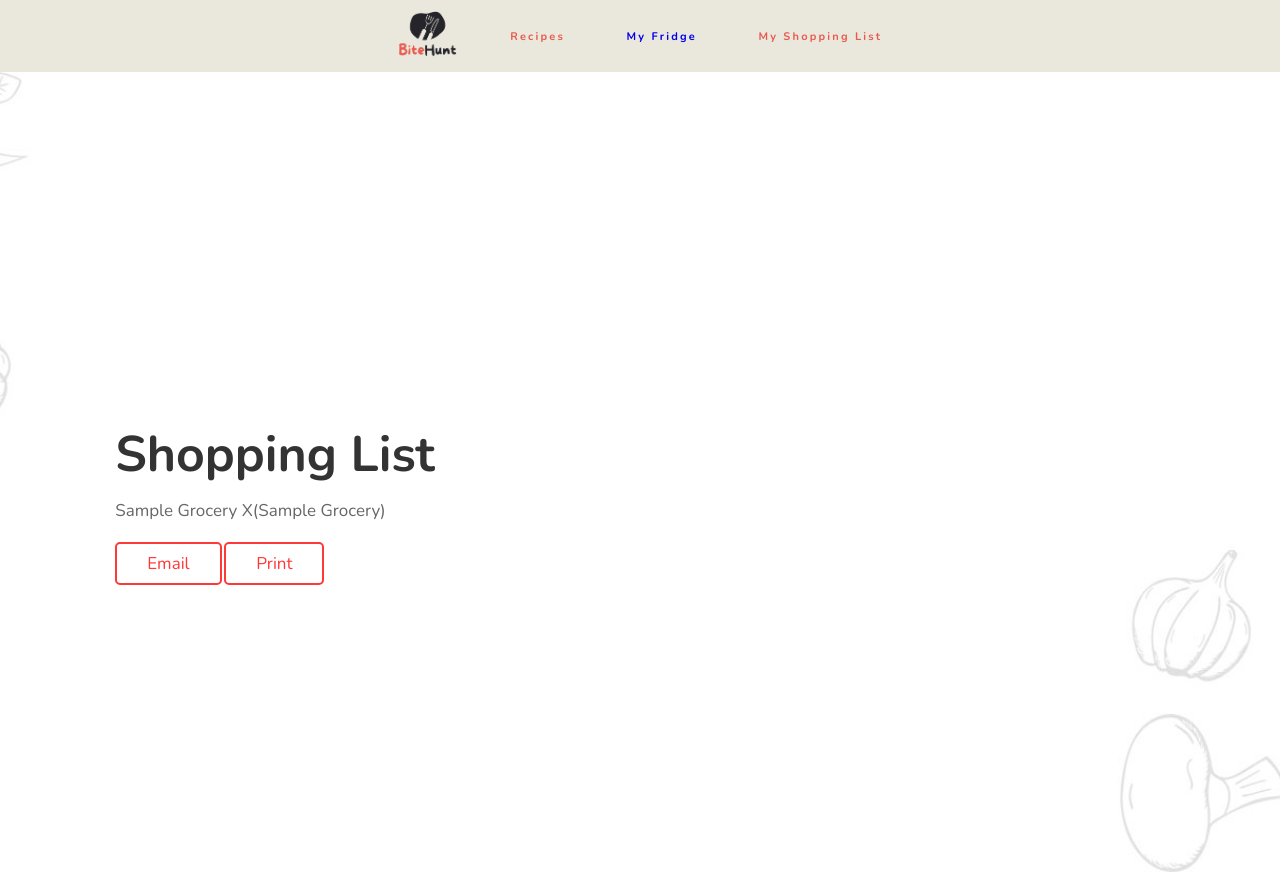
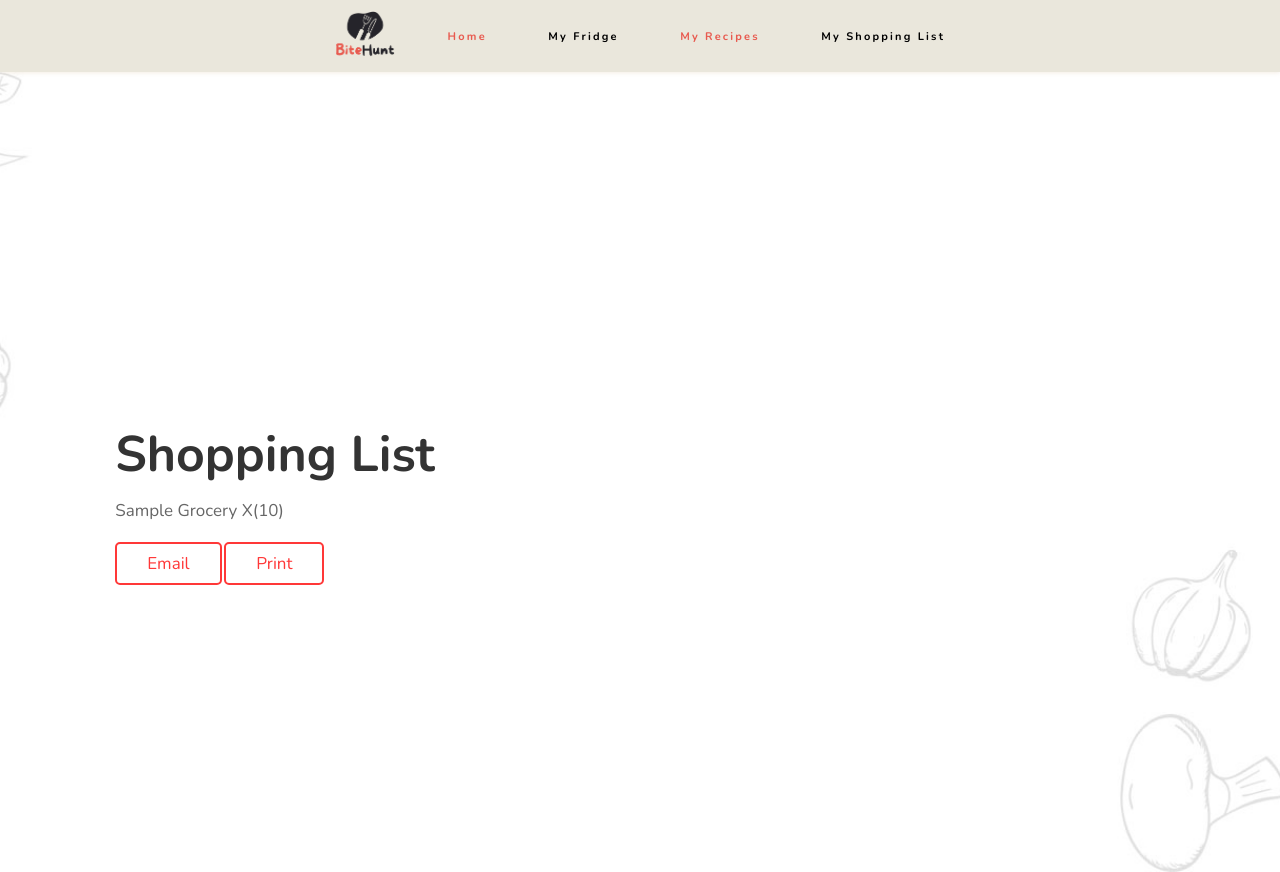
Before and after one commit to a-s-o-m/dec0ders-final-project, a Flask app: template templates/grocery-list.html in a window 1280 px wide. Run offline with Flask 2, Linux system fonts and the light colour scheme; the template is opened without the code that fills it: most values are stand-ins (such as "Sample title", 1, 10 or a date in 2020); some libraries are stand-ins or nearby versions; some web fonts are replaced.

Commit message:
commit for merge

```diff
--- a/app.py
+++ b/app.py
@@ -1,6 +1,8 @@
 from flask_pymongo import PyMongo
 from flask import Flask, render_template, request, redirect, url_for
 from model import User, get_recipes, get_recipes_test
+from sys import stderr
+
 
 # App variables
 app = Flask(__name__)
@@ -9,13 +11,14 @@ app.config['MONGO_DBNAME'] = 'database'
 
 # URI of database
 # Accessed from CONFIG VARS
-app.config['MONGO_URI'] = "mongodb+srv://test:<-password->@finalproject.wnetq.mongodb.net/myFirstDatabase?retryWrites=true&w=majority"
+app.config['MONGO_URI'] = "mongodb+srv://test:test@finalproject.wnetq.mongodb.net/myFirstDatabase?retryWrites=true&w=majority"
 
 #Initialize PyMongo
 mongo = PyMongo(app)
 
 user = User('demo@user.com')
 recipes = dict()
+users = mongo.db.users
 
 # HOME Route
 @app.route('/')
@@ -44,6 +47,7 @@ def shopping_list():
     global user
     if request.method == 'POST':
         user.add_to_grocery_list(request.form['missing_ing'])
+        users.update_one({'email': user.email}, {'$set':{'grocery_list': user.get_grocery_list()}})
     return render_template('grocery-list.html', grocery_list = user.get_grocery_list(), user_email = user.email, email_body = user.get_grocery_list_email_body())
 
 @app.route('/my-recipes', methods=['GET','POST'])
--- a/model.py
+++ b/model.py
@@ -1,6 +1,8 @@
 
 import requests
 from collections import defaultdict
+from sys import stderr
+
 class User:
     def __init__(self, email: str):
         '''
@@ -11,10 +13,13 @@ class User:
         self.grocery_list = defaultdict(int)
 
 
-    def add_to_grocery_list(self, groceries_to_get: list):
+    def add_to_grocery_list(self, groceries_to_get):
+        print(groceries_to_get, file=stderr)
+        print(len(groceries_to_get), file=stderr)
+        print(groceries_to_get[-1], file=stderr)
         for grocery in groceries_to_get:
+            print(grocery, file=stderr)
             self.grocery_list[grocery] += 1
-        # update grocery list in mongodb
 
     #invoked if recipe is removed or marked as done
     def remove_from_grocery_list(self, groceries_to_remove: list):
--- a/templates/grocery-list.html
+++ b/templates/grocery-list.html
@@ -1,36 +1,25 @@
+{% extends 'nav-bar.html' %}
+{% block title %} Grocery List{% endblock %}  <!-- here goes the caption displayed in the browser's tab -->
 {% block css %}
 <link rel='stylesheet' type='text/css' href="{{ url_for('static', filename='css/grocery-list.css') }}">
 {% endblock css %}
 
 {% block body %}
-<header>
-    <div id="menu-bar" class="fas fa-bars"></div>
-        <nav class = "navbar">
-            <a class="logo-container" href="/home">
-                <img class="logo" src="{{ url_for('static', filename='/assets/logo.png')}}">
-            </a>
-            <h4 class="nav-caption">
-                <a href='/your-recipes' ><span>Recipes</span></a>
-            </h4>
-            <h4 class="nav-caption">
-                <a href='/recipe'>My Fridge</a>
-            </h4>
-            <h4 class="nav-caption">
-                <a href='/grocery-list'><span>My Shopping List</span></a>
-            </h4>
-
-        </nav>
-</header>
 
 <section class="home" id="home">
     <div class="content">
         <h3>Shopping List</h3>
-        {% for grocery in grocery_list %}
-        <p>{{grocery}} x({{grocery_list[grocery]}})</p>
+        {% if not grocery_list%}
+        <p>Nothing Here</p>
+        {% else %}
+        {% for grocery, quantity in grocery_list.items() %}
+        <p>{{grocery}} x({{quantity}})</p>
         {% endfor %}
-        <!-- user email-->
-        <a href="mailto:{{user_email}}?subject=Bite Squad Grocery List&body={{email_body}}" class="btn">Email </a>
+        {% endif %}
+        {% if grocery_list%}
+        <a href="mailto:{{user_email}}?subject=BiteHunt Grocery List&body={{email_body}}" class="btn">Email </a>
         <a onclick="window.print();" class="btn">Print </a>
+        {% endif %}
     </div>
 </section>
 
```
